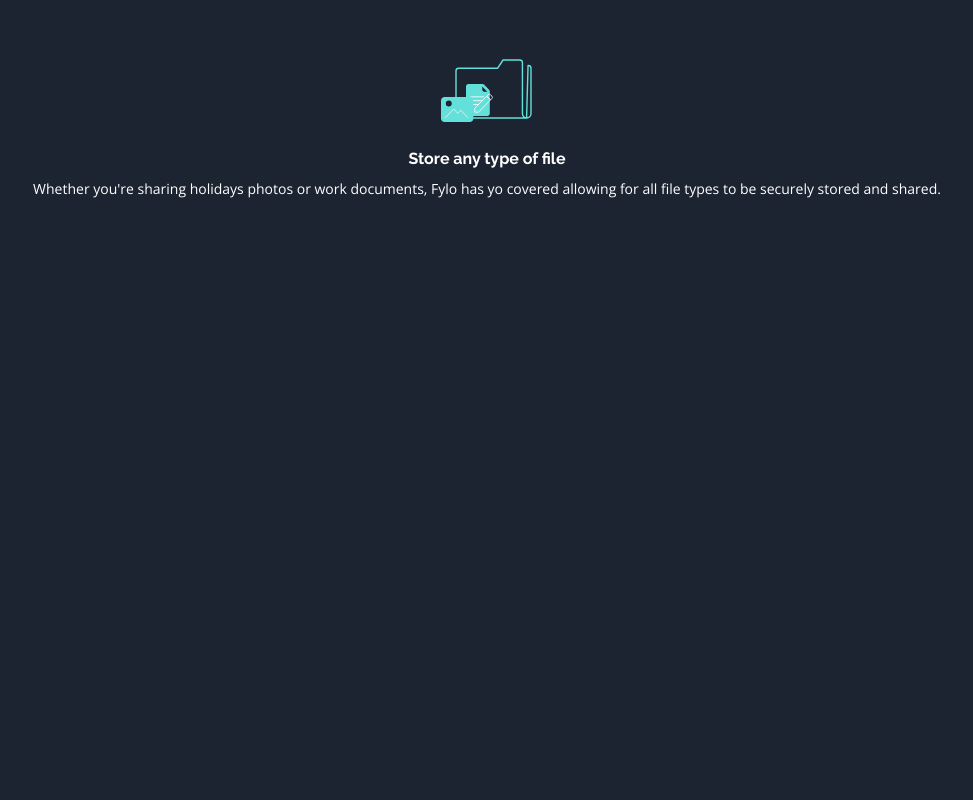
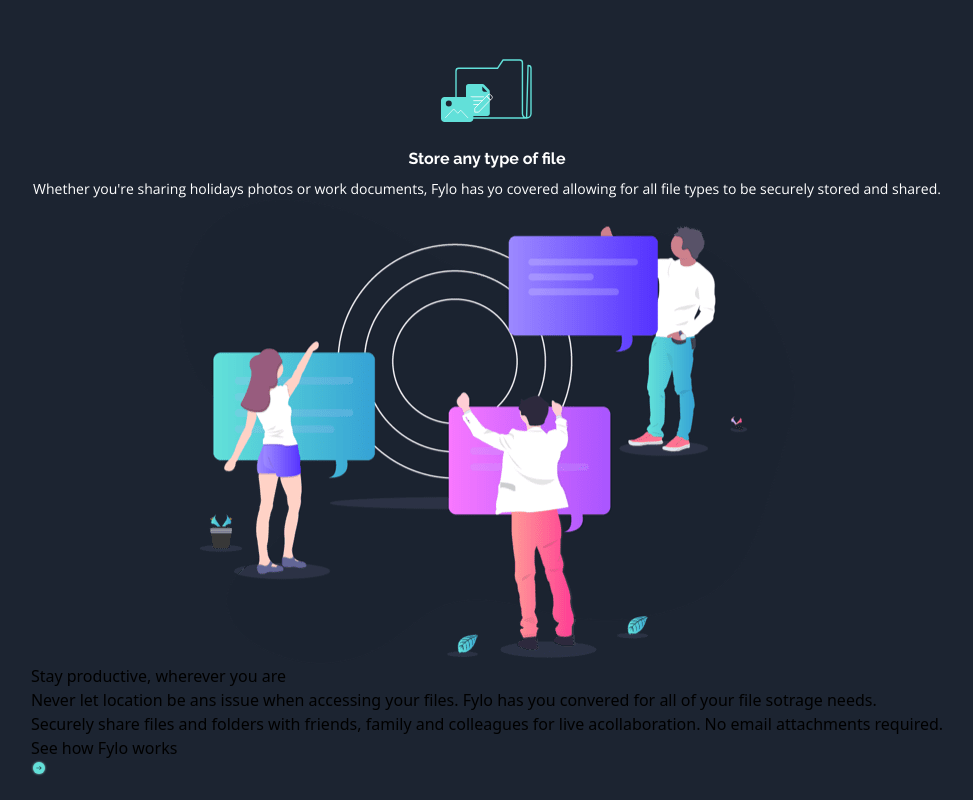
Before and after one commit to YerikAH/Fylo-landing-page-frontend-mentor, a React (Vite) app: page / in a window 1280 px wide. Shown: the part 1668-2468 px from the top of the page, without its empty margins (153-1126 px from the left). Before the commit the page ends 1891 px from the top, so only its background shows below. Built offline with nearby package versions, Linux system fonts and the light colour scheme.

Commit message:
dev: update project

```diff
--- a/src/components/Main.tsx
+++ b/src/components/Main.tsx
@@ -1,11 +1,14 @@
+// components
 import FeaturesSection from './sections/FeaturesSection'
 import HeroSection from './sections/HeroSection'
+import PromotionSection from './sections/PromotionSection'
 
 const Main = () => {
   return (
     <main className='px-6 py-6 w-full'>
       <HeroSection />
       <FeaturesSection />
+      <PromotionSection />
     </main>
   )
 }
--- /dev/null
+++ b/src/components/sections/PromotionSection.tsx
@@ -0,0 +1,33 @@
+// images
+import illustrationProductive from '../../assets/illustration-stay-productive.png'
+import iconArrow from '../../assets/icon-arrow.svg'
+
+const PromotionSection = () => {
+  return (
+    <section className='grid place-items-center w-full'>
+      <div className='box-grid-one'>
+        <img src={illustrationProductive} alt='illustration stay productive' />
+      </div>
+      <div className='box-grid-two'>
+        <h2>Stay productive, wherever you are</h2>
+        <p>
+          Never let location be ans issue when accessing your files. Fylo has you convered for all
+          of your file sotrage needs.
+          <br />
+          Securely share files and folders with friends, family and colleagues for live
+          acollaboration. No email attachments required.
+        </p>
+        <div className='box-button'>
+          <button>
+            <span>See how Fylo works</span>
+            <span>
+              <img src={iconArrow} alt='arrow' />
+            </span>
+          </button>
+        </div>
+      </div>
+    </section>
+  )
+}
+
+export default PromotionSection
--- a/src/styles/style.scss
+++ b/src/styles/style.scss
@@ -1,10 +1,15 @@
 @import './resets';
 @import './variables';
+
+// Components
+@import './header.scss';
+@import './main.scss';
+
 // code
 html{
   background-color: $dark-blue-intro-bg
 }
-
-// Components
-@import './header.scss';
-@import './main.scss'
+section{
+  max-width: 1440px;
+  margin: 0 auto;
+}
```
Also changed, not shown: 1 other file (tests, documents, lock files or other folders).
